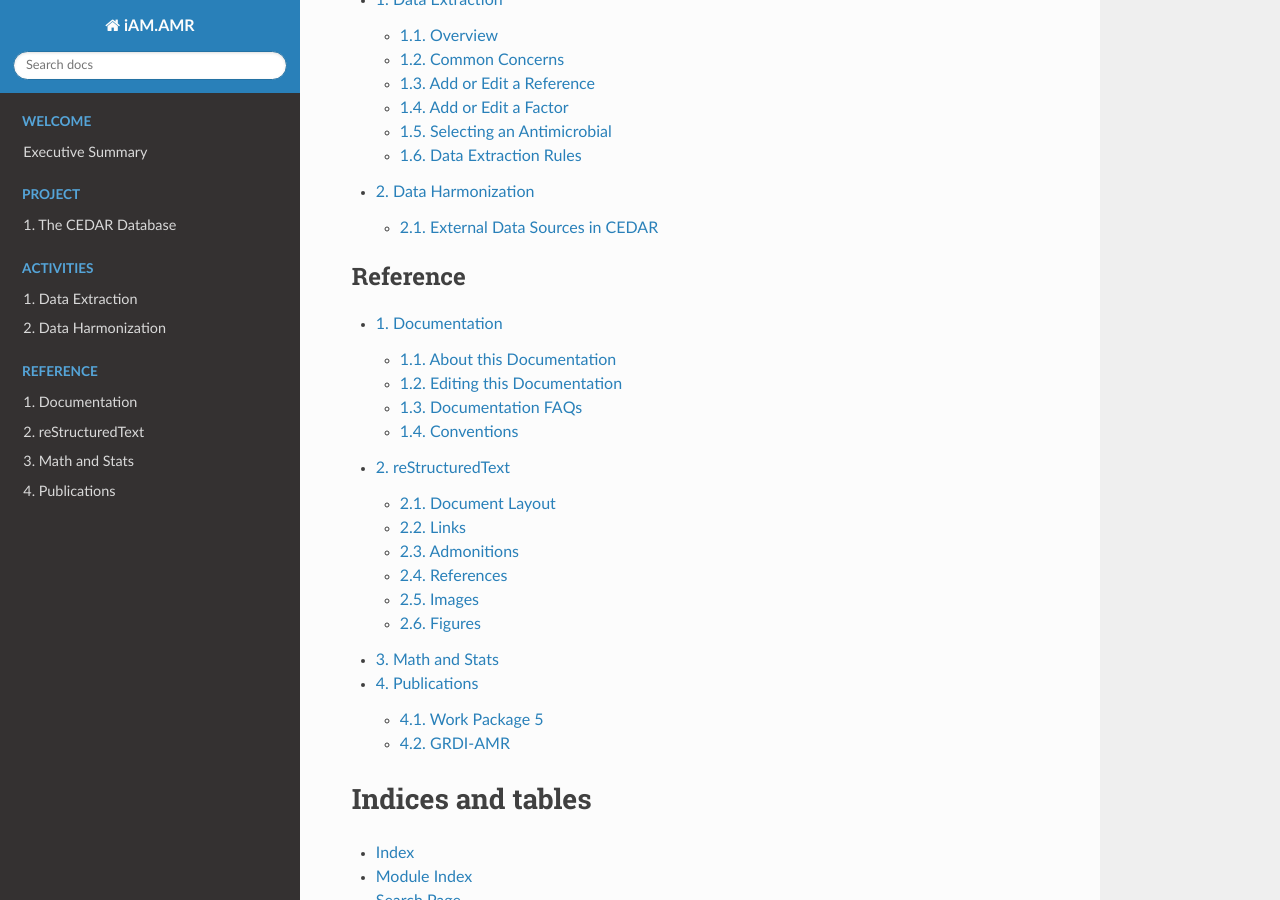
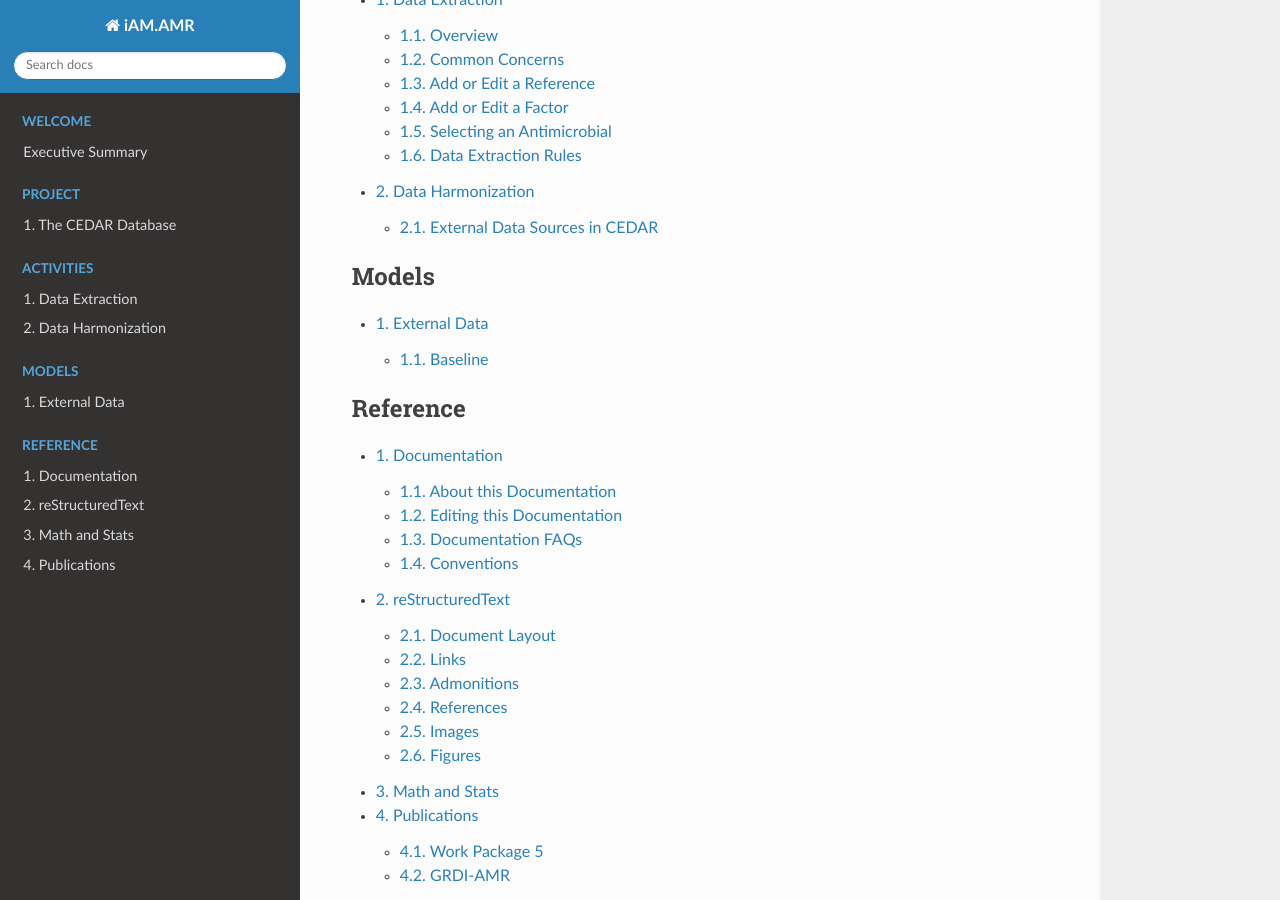
Before and after one commit to iAM-AMR/iAM.AMR.DOC, a Sphinx documentation site: the page built from source/index.rst, in a window 1280 px wide and 900 px high, scrolled down 520 px. Built offline with Sphinx 7.4.7 and the Read the Docs theme 2.0.0, drawn with Linux system fonts in a browser that asks for light colours; a script that is not in the unit is left out.

Commit message:
Add Models section
Add models section and external data file

```diff
--- /dev/null
+++ b/source/04_models/external_data.rst
@@ -0,0 +1,6 @@
+
+External Data
+=============
+
+Baseline
+--------
--- a/source/index.rst
+++ b/source/index.rst
@@ -25,6 +25,13 @@ The iAM.AMR Project Documentation
    /03_activities/data_harmonization
 
 .. toctree::
+   :caption: Models
+   :maxdepth: 2
+   :numbered:
+
+   /04_models/external_data.rst
+
+.. toctree::
    :caption: Reference
    :maxdepth: 2
    :numbered:
```
